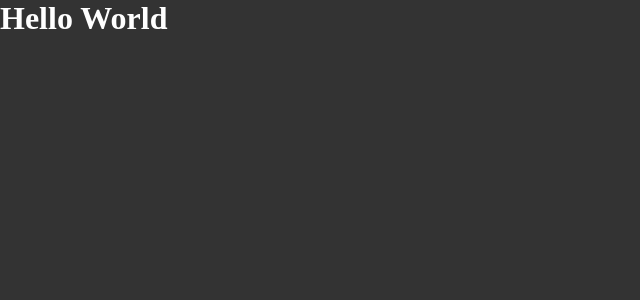
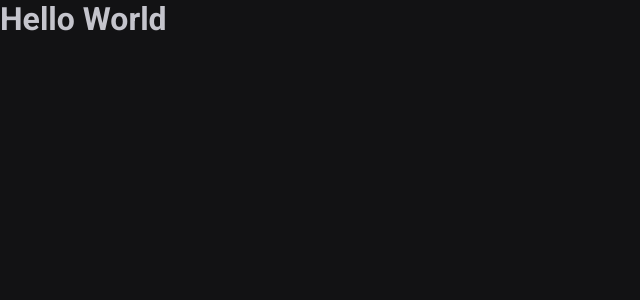
Before and after one commit to gabriel-fragoso/02-ignite-timer, a React (Vite) app: page / in a window 1280 px wide. Shown: the top 300 px of the page, without its empty margins (0-640 px from the left). Built offline with nearby package versions, Linux system fonts and the light colour scheme.

Commit message:
feat: update global styles

```diff
--- a/src/styles/global.ts
+++ b/src/styles/global.ts
@@ -7,8 +7,19 @@
     box-sizing: border-box;
   }
 
+  :focus {
+    outline: 0;
+    box-shadow: 0 0 0 2px ${props => props.theme["green-500"]};
+  }
+
   body {
-    background: #333;
-    color: #fff;
+    background: ${props => props.theme["gray-900"]};
+    color: ${props => props.theme["gray-300"]};
+  }
+
+  body, input, button, textarea {
+    font-family: 'Roboto', sans-serif;
+    font-weight: 400;
+    font-size: 1rem;
   }
 `
```
